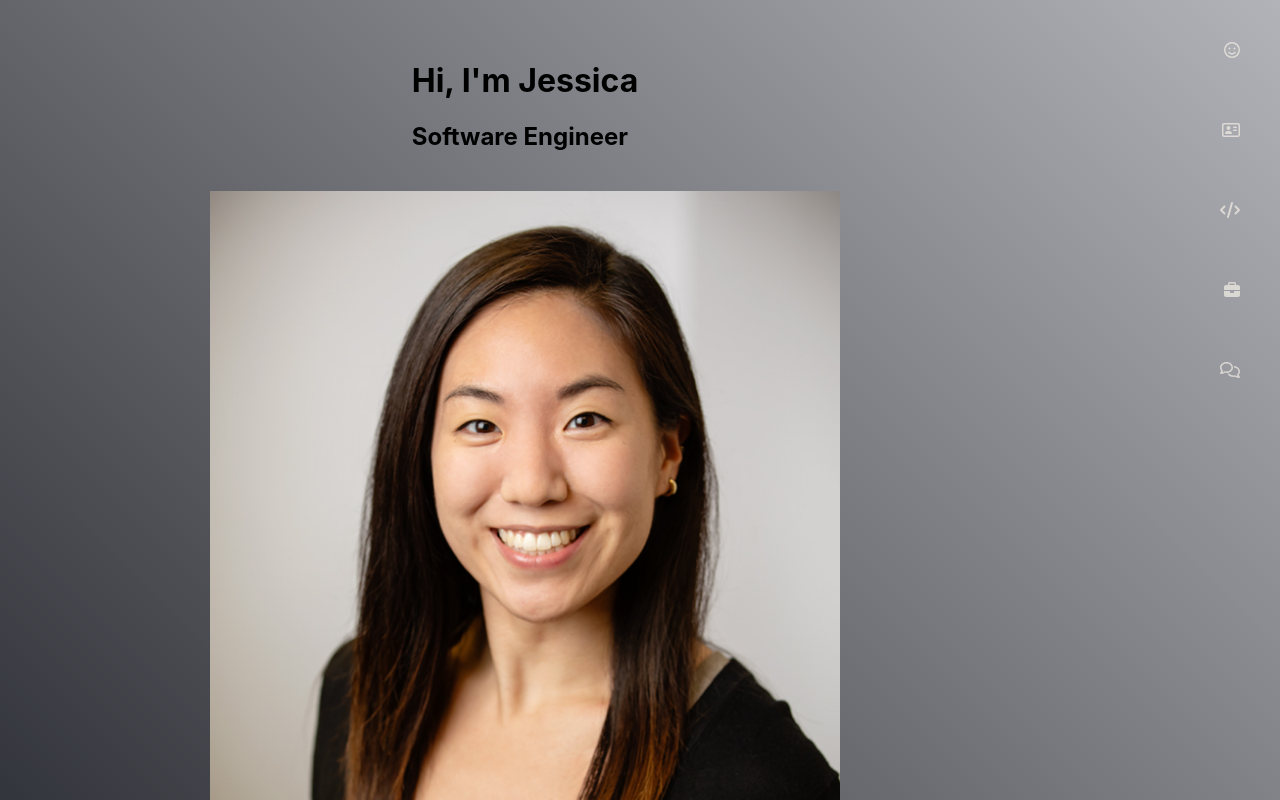
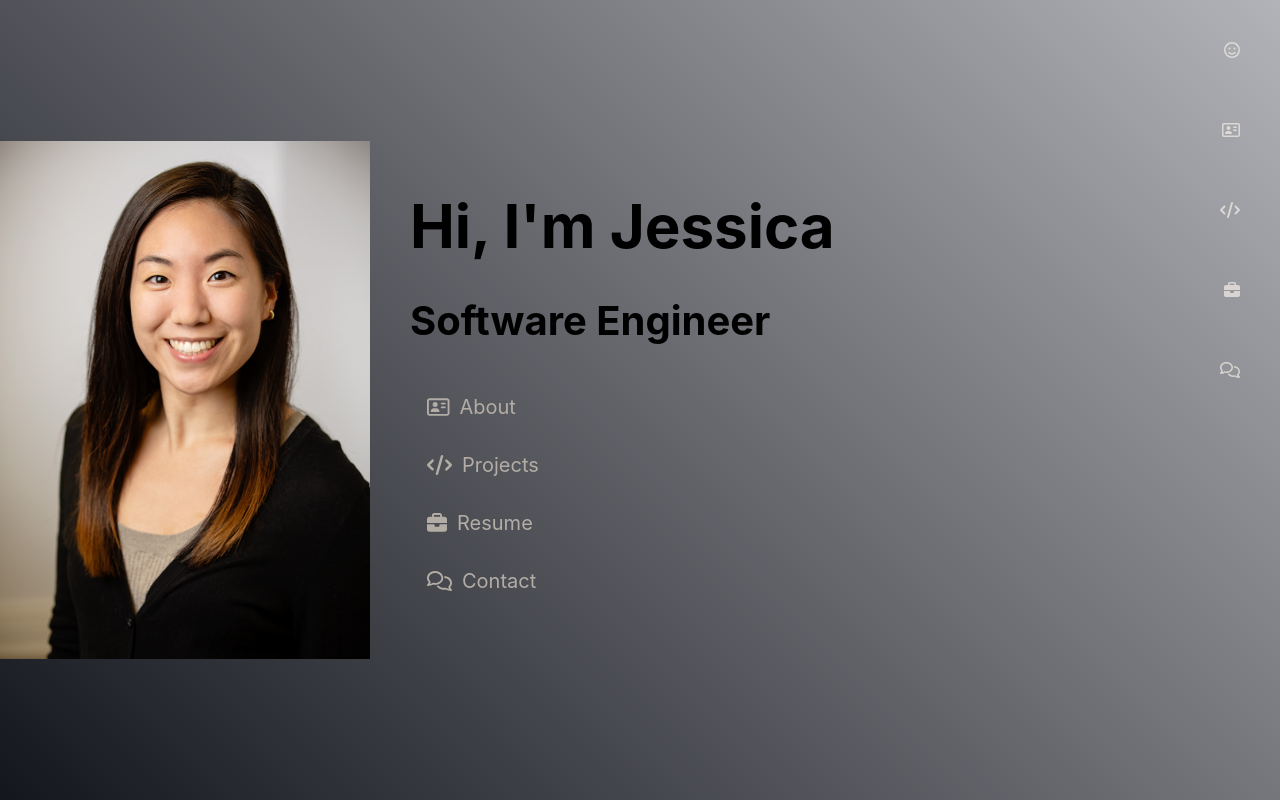
Before and after one commit to jessykim/jessica-kim-portfolio, a React (Create React App) app: page / in a window 1280 px wide. Shown: the top 800 px of the page. Built offline with nearby package versions, Linux system fonts and the light colour scheme.

Commit message:
style home page based on multiple media queries

```diff
--- a/src/pages/Home.jsx
+++ b/src/pages/Home.jsx
@@ -7,12 +7,12 @@ function Home(props) {
   return (
     <>
       <div className={styles.home}>
-        <div className={styles.message}>
-          <h1>Hi, I'm Jessica</h1>
-          <h2>Software Engineer</h2>
-        </div>
         <img src={Image} alt="headshot" />
         <div className={styles.links}>
+          <div className={styles.message}>
+            <h1>Hi, I'm Jessica</h1>
+            <h2>Software Engineer</h2>
+          </div>
           <Link to='/about'>
             <FontAwesomeIcon icon={props.faAddressCard} />
             <p>About</p>
--- a/src/styles/Home.module.css
+++ b/src/styles/Home.module.css
@@ -3,11 +3,16 @@
   flex-direction: column;
   align-items: center;
   width: 100%;
+  height: 100vh;
 }
 
 .home img {
-  width: 60%;
+  width: 40%;
   padding: 20px;
+}
+
+.message h1 {
+  margin: 0;
 }
 
 .links {
@@ -28,7 +33,7 @@
 }
 
 .links a:hover {
-  border: 0.5px solid white;
+  border-bottom: 0.5px solid white;
   font-weight: 700;
   color: rgba(255, 255, 255, 0.7);
   letter-spacing: 4px;
@@ -40,11 +45,67 @@ a > p {
 }
 
 @media only screen and (min-width: 768px) {
+  .message h1 {
+    font-size: 40px;
+  }
+
+  .message h2 {
+    font-size: 28px;
+  }
+
   .links a {
     font-size: 20px;
+    justify-content: flex-start;
+    margin-left: 10px;
+    width: 100%;
+    padding: 7px;
   }
 
   .home {
-    padding-top: 40px;
+    flex-direction: row;
+    height: 100vh;
+  }
+
+  .home img {
+    padding: 0 20px 0 0;
+  }
+
+  .links {
+    align-items: flex-start;
+    width: 40%;
   }
 }
+
+@media only screen and (min-width: 912px) {
+  .message h1 {
+    font-size: 50px;
+  }
+
+  .message h2 {
+    font-size: 30px;
+  }
+
+  .home img {
+    max-width: 370px;
+  }
+}
+
+@media only screen and (min-width: 1024px) {
+  .message h1 {
+    font-size: 55px;
+  }
+
+  .message h2 {
+    font-size: 35px;
+  }
+}
+
+@media only screen and (min-width: 1200px) {
+  .message h1 {
+    font-size: 60px;
+  }
+
+  .message h2 {
+    font-size: 40px;
+  }
+}
--- a/src/styles/NavBar.module.css
+++ b/src/styles/NavBar.module.css
@@ -28,7 +28,7 @@ nav {
     height: 100%;
     position: sticky;
     top: 0px;
-    width: 20%;
+    width: fit-content;
   }
 
   .container a {
```
